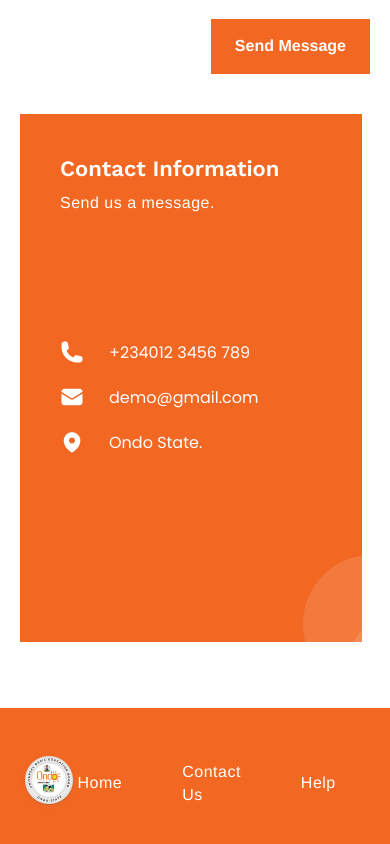
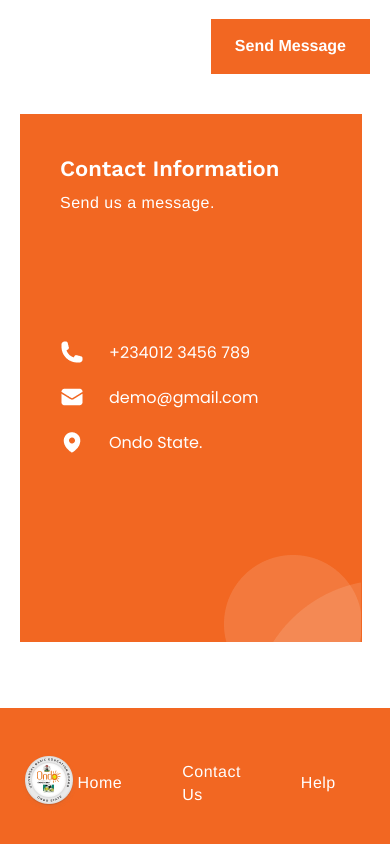
Before and after one commit to Tehub-dev/subeb-frontend, a React (Create React App) app in the folder subeb/: page /contactus in a window 390 px wide. Shown: the part 1035-1879 px from the top of the page. Built offline with nearby package versions, Linux system fonts and the light colour scheme.

Commit message:
responsiveness update

```diff
--- a/subeb/src/components/contact/contact.css
+++ b/subeb/src/components/contact/contact.css
@@ -159,6 +159,12 @@
         display: flex;
         flex-direction: column-reverse;
     }
+    .card .card-img .ellipse {
+        padding-left: 192px;
+    }
+    .card .card-img img {
+        padding-left: 164px;
+    }
     .form-name {
         display: flex;
         flex-direction: column;
--- a/subeb/src/components/pillar/pillar.css
+++ b/subeb/src/components/pillar/pillar.css
@@ -82,7 +82,6 @@
 
     .value-card {
         display: flex;
-        width: 342px;
         padding: var(--24, 24px) 20px;
         flex-direction: column;
         align-items: flex-start;
```
